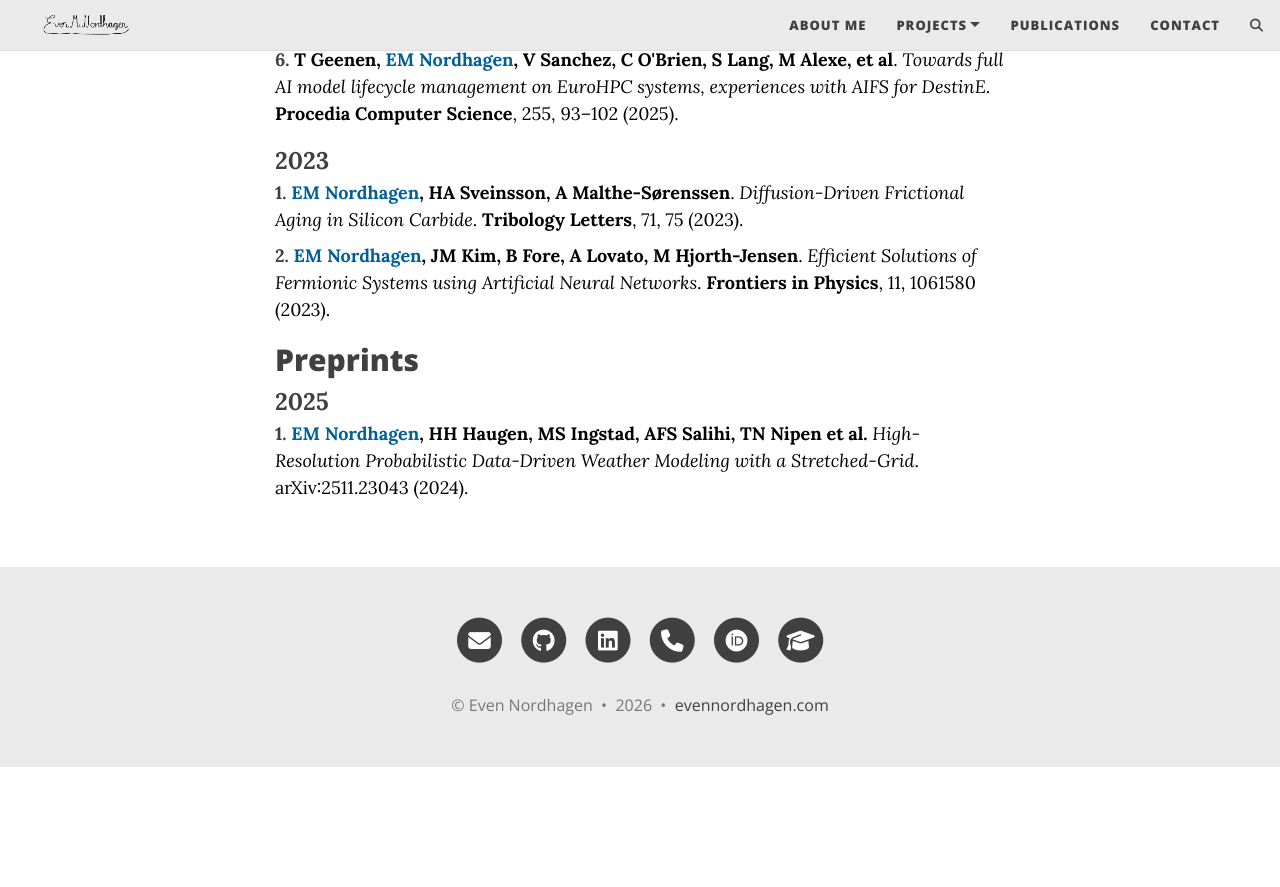
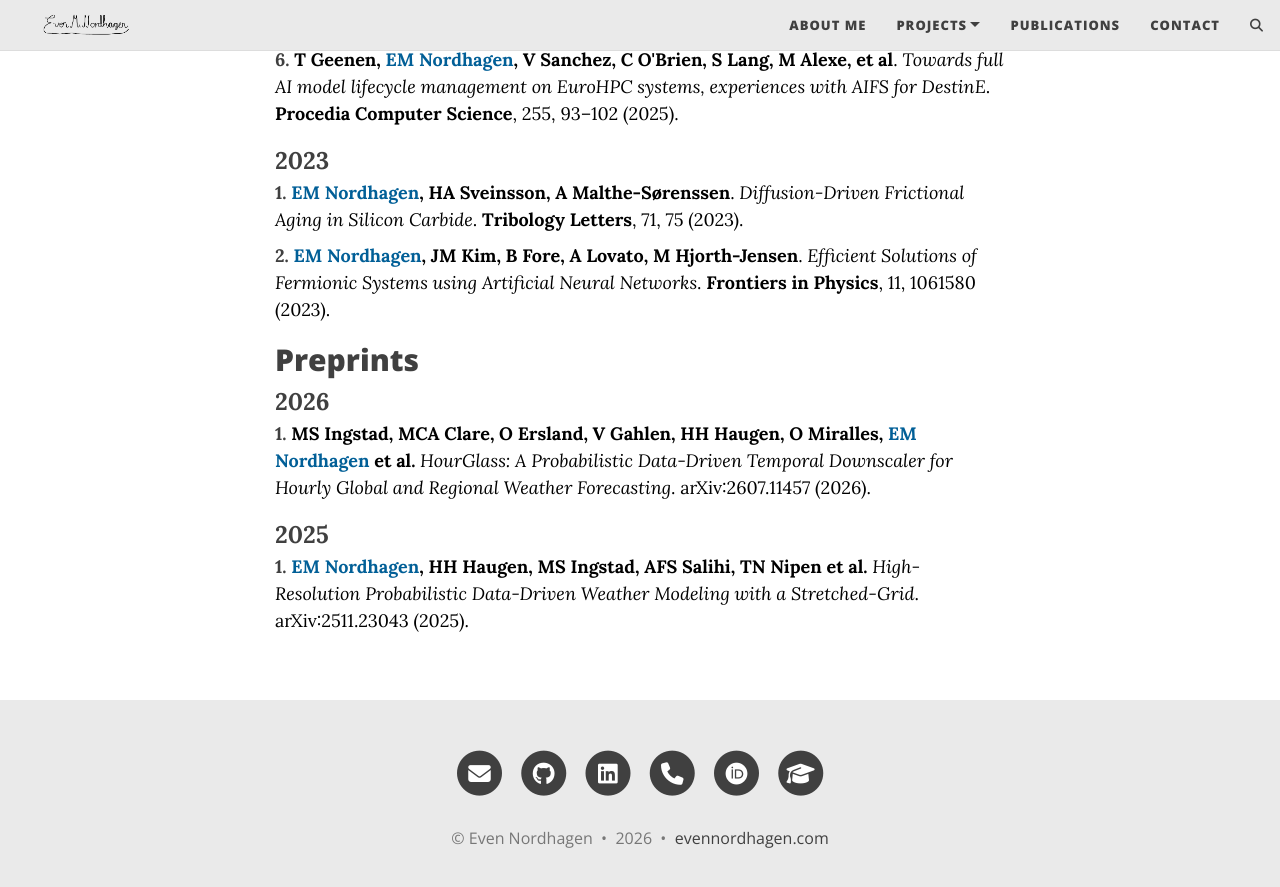
Before and after one commit to evenmn/evenmn.github.io, a Jekyll site: the page built from publications.md, in a window 1280 px wide and 900 px high, scrolled down 731 px. Shown: the top 887 px of the window. Built offline with Jekyll 4.4.1, drawn with Linux system fonts in a browser that asks for light colours; comment, search, counter and statistics services are not loaded; before the commit the page ends 1498 px from its top, so only the background shows below that.

Commit message:
Add 2026 preprint and update 2025 publication year
Added a new preprint publication for 2026 and updated the year for an existing publication to 2025.

```diff
--- a/publications.md
+++ b/publications.md
@@ -65,8 +65,15 @@ Below follows a list of publications, both peer-reviewed and preprints, that I h
 ## Preprints
 
 <font size="5">
+    <b>2026</b>
+</font>
+<ul class="publications">
+  <li><a href="http://arxiv.org/abs/2607.11457"><strong>MS Ingstad, MCA Clare, O Ersland, V Gahlen, HH Haugen, O Miralles, <span class="highlight-author">EM Nordhagen</span> et al.</strong> <em>HourGlass: A Probabilistic Data-Driven Temporal Downscaler for Hourly Global and Regional Weather Forecasting</em>. arXiv:2607.11457 (2026).</a></li>
+</ul>
+
+<font size="5">
     <b>2025</b>
 </font>
 <ul class="publications">
-  <li><a href="http://arxiv.org/abs/2511.23043"><strong><span class="highlight-author">EM Nordhagen</span>, HH Haugen, MS Ingstad, AFS Salihi, TN Nipen et al.</strong> <em>High-Resolution Probabilistic Data-Driven Weather Modeling with a Stretched-Grid</em>. arXiv:2511.23043 (2024).</a></li>
+  <li><a href="http://arxiv.org/abs/2511.23043"><strong><span class="highlight-author">EM Nordhagen</span>, HH Haugen, MS Ingstad, AFS Salihi, TN Nipen et al.</strong> <em>High-Resolution Probabilistic Data-Driven Weather Modeling with a Stretched-Grid</em>. arXiv:2511.23043 (2025).</a></li>
 </ul>
```
